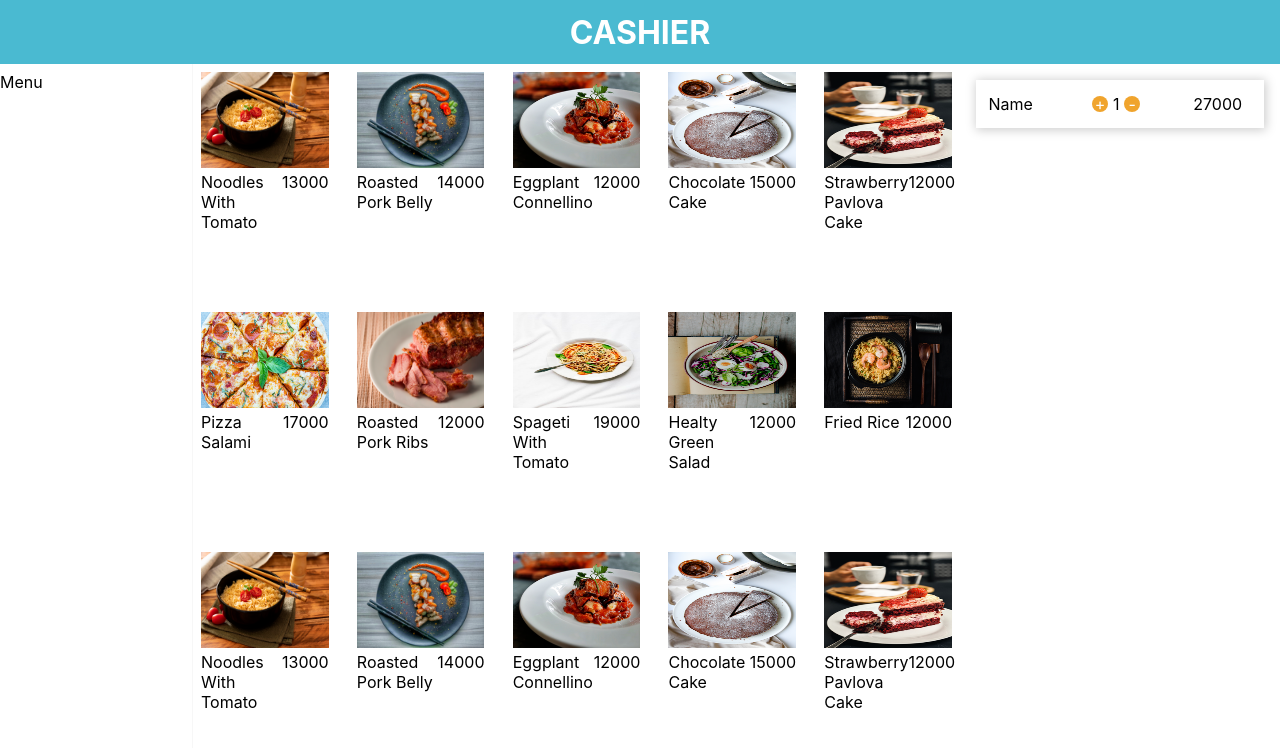
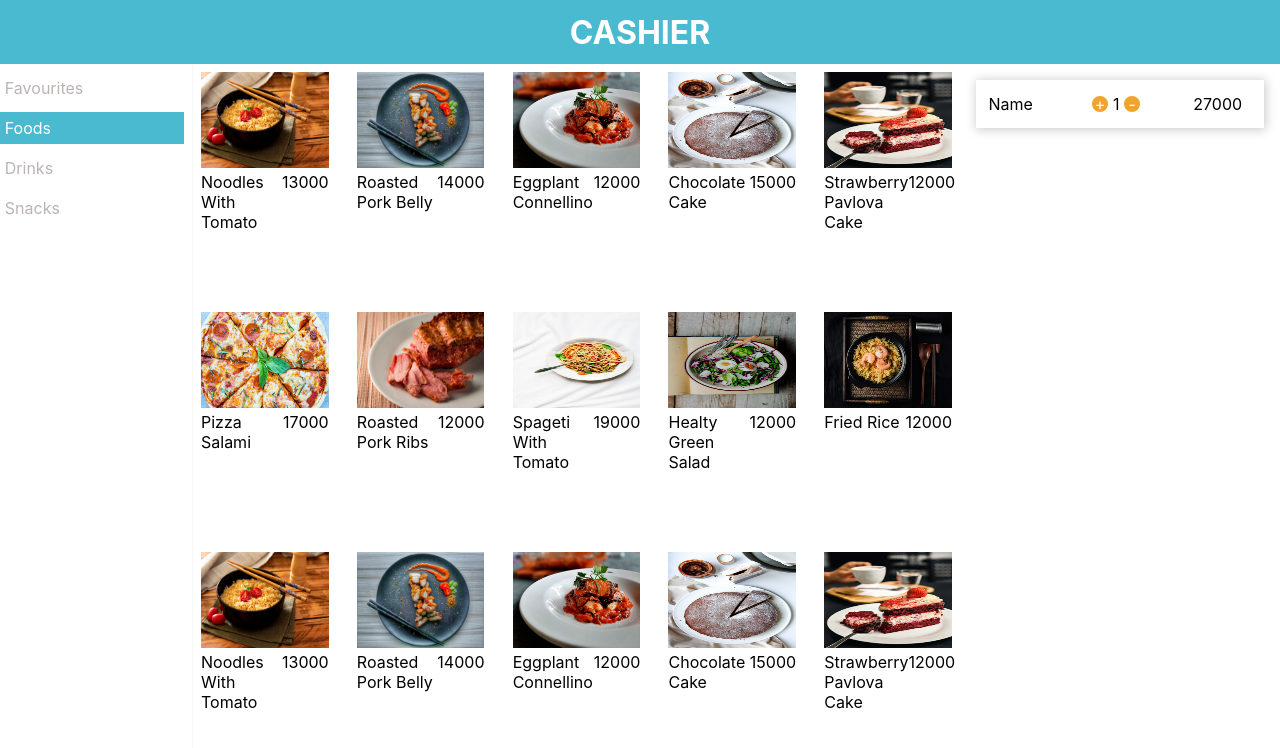
Before and after one commit to SatrioKamaludin/Point-of-sales, a React (Create React App) app: page / in a window 1280 px wide. Shown: the top 748 px of the page. Built offline with nearby package versions, Linux system fonts and the light colour scheme.

Commit message:
Menu component

```diff
--- a/src/App.js
+++ b/src/App.js
@@ -5,6 +5,7 @@ import * as theme from './styled/theme'
 import ProductCard from './components/ProductCard'
 import { useSelector } from 'react-redux'
 import CartItem from './components/CartItem'
+import ListMenu from './components/ListMenu'
 
 const Container = styled.div`
   display: flex;
@@ -40,7 +41,9 @@ const App = () => {
     <ThemeProvider theme={theme}>
       <Header />
       <Container>
-        <MenuContainer>Menu</MenuContainer>
+        <MenuContainer>
+          <ListMenu />
+        </MenuContainer>
         <ProductContainer>
           {products.map(product =>
             <ProductCard
--- /dev/null
+++ b/src/components/ListMenu.js
@@ -0,0 +1,34 @@
+import React, { useState } from 'react'
+import styled from 'styled-components'
+
+const Menu = styled.li`
+    height: 2rem;
+    display: flex;
+    align-items: center;
+    padding-left: 0.3rem;
+    position: relative;
+    color: ${props => props.theme.grey};
+    cursor: pointer;
+    &:not(:last-child){
+        margin-bottom: 0.5rem;
+    }
+    &:nth-child(2){
+        background: ${props => props.theme.primary};
+        color: ${props => props.theme.light};
+    }
+`
+
+const ListMenu = () => {
+    const [menu] = useState(['Favourites', 'Foods', 'Drinks', 'Snacks'])
+    return (
+        <ul>
+            {menu.map((item, index) =>
+                <Menu key={index}>
+                    {item}
+                </Menu>
+            )}
+        </ul>
+    )
+}
+
+export default ListMenu
```
